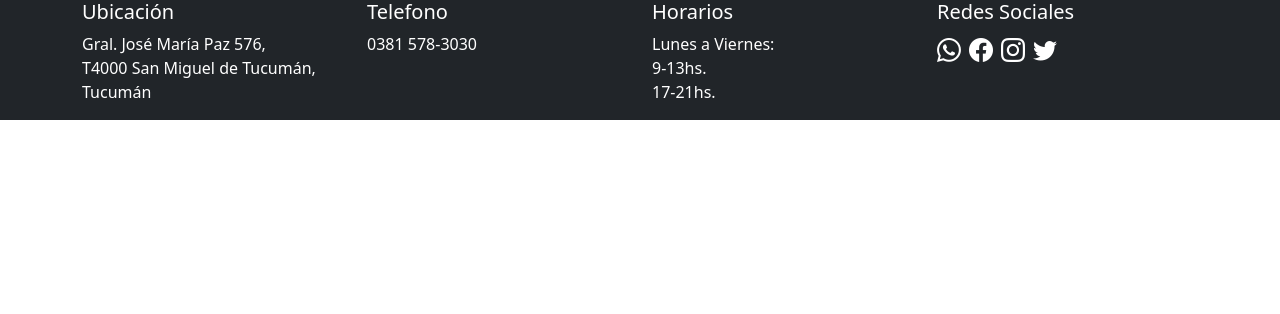
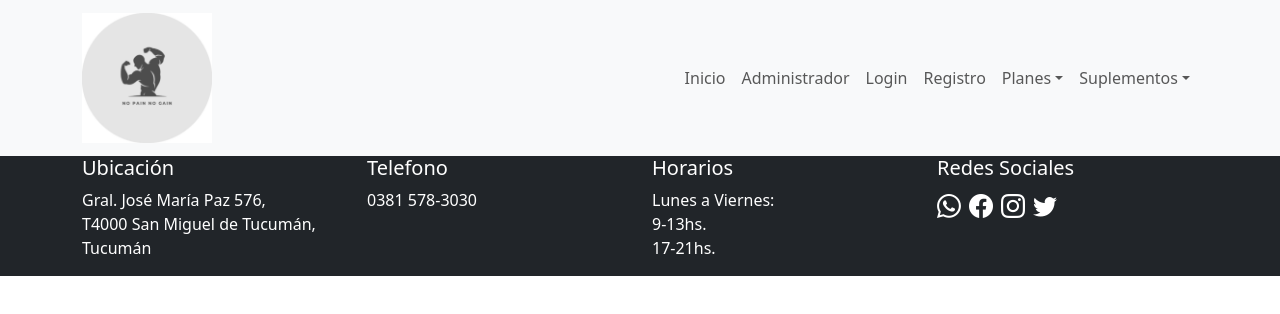
Before and after one commit to cristiandcode/Gimnasio, a React (Vite) app: page / in a window 1280 px wide. Shown: the top 314 px of the page. Built offline with nearby package versions, Linux system fonts and the light colour scheme.

Commit message:
se agrego el navbar

```diff
--- a/src/App.jsx
+++ b/src/App.jsx
@@ -2,10 +2,12 @@ import "./App.css";
 import "bootstrap/dist/css/bootstrap.min.css";
 import "bootstrap-icons/font/bootstrap-icons.css";
 import Footer from "./components/common/Footer";
+import Menu from "./components/common/Menu";
 
 function App() {
   return (
     <>
+      <Menu></Menu>
       <Footer></Footer>
     </>
   );
--- /dev/null
+++ b/src/components/common/Menu.jsx
@@ -0,0 +1,36 @@
+import logo from "../../assets/logo.jpg";
+import { Container, Nav, NavDropdown, Navbar } from "react-bootstrap";
+
+const Menu = () => {
+  return (
+    <Navbar expand="lg" className="bg-body-tertiary">
+      <Container>
+        <Navbar.Brand>
+          <img src={logo} alt="logo gym" className="img-fluid" width={130} />
+        </Navbar.Brand>
+        <Navbar.Toggle aria-controls="basic-navbar-nav" />
+        <Navbar.Collapse id="basic-navbar-nav">
+          <Nav className="ms-auto">
+            <Nav.Link>Inicio</Nav.Link>
+            <Nav.Link>Administrador</Nav.Link>
+            <Nav.Link>Login</Nav.Link>
+            <Nav.Link>Registro</Nav.Link>
+            <NavDropdown title="Planes" id="basic-nav-dropdown">
+              <NavDropdown.Item>Musculación</NavDropdown.Item>
+              <NavDropdown.Item>Clases</NavDropdown.Item>
+              <NavDropdown.Item>Full</NavDropdown.Item>
+            </NavDropdown>
+            <NavDropdown title="Suplementos" id="basic-nav-dropdown">
+              <NavDropdown.Item>Proteinas</NavDropdown.Item>
+              <NavDropdown.Item>Creatinas</NavDropdown.Item>
+              <NavDropdown.Item>Aminoacidos</NavDropdown.Item>
+              <NavDropdown.Item>Multivitaminicos</NavDropdown.Item>
+            </NavDropdown>
+          </Nav>
+        </Navbar.Collapse>
+      </Container>
+    </Navbar>
+  );
+};
+
+export default Menu;
```
Also changed, not shown: src/assets/logo.jpg (added).
